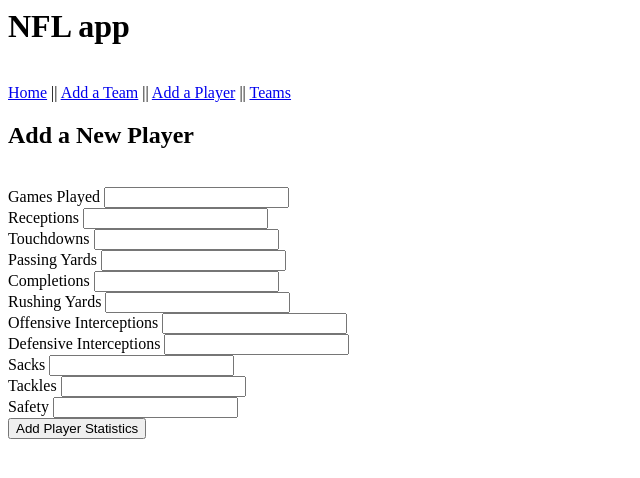
After one commit to BFDarian/Devops-core-fundamentals-proj, a Flask app: template application/templates/updateStats.html in a window 1280 px wide. The commit adds this page. Shown: the top 478 px of the page, without its empty margins (0-640 px from the left). Run offline with Flask 2, Linux system fonts and the light colour scheme; the template is opened without the code that fills it: values that come from a table or form of the project are taken from there, others are empty; parts of the project's set-up code (start-up, migrations or seed data) failed here and were passed over.

Commit message:
added all html files now

```diff
--- a/application/__init__.py
+++ b/application/__init__.py
@@ -7,7 +7,7 @@ import os
 
 app = Flask(__name__)
 
-app.config['SQLALCHEMY_DATABASE_URI'] = "sqlite:///"
+app.config['SQLALCHEMY_DATABASE_URI'] = "sqlite:///dataTeam.db"
 app.config['SQLALCHEMY_TRACK_MODIFICATIONS'] = False
 app.config['SECRET_KEY'] = "secret_key"
 
--- a/application/forms.py
+++ b/application/forms.py
@@ -35,13 +35,3 @@ class AddStats(FlaskForm):
    tackles = IntegerField('Tackles', validators = [DataRequired(message = "Field cannot be empty")])
    safety = IntegerField('Safety', validators = [DataRequired(message = "Field cannot be empty")])
    submit = SubmitField('Add Player Statistics')
-
-
-class SelectTeam(FlaskForm):
-    teamID = SelectField('Team', choices = [])
-    submit = SubmitField('Choose Team')
-
-
-class SelectPlayer(FlaskForm):
-    playerID = SelectField('Player', choices = [])
-    submit = SubmitField('Choose Player')
--- a/application/templates/teams.html
+++ b/application/templates/teams.html
@@ -2,7 +2,7 @@
 {% block body %}
 <h2>Teams</h2>
 {% for team in nflTeams %}
-<a href="{{ url_for('teamPlayer', teamid = team.id) }}">Team: {{ team.team_name }}</a> || <a>Stadium: {{ team.team_stadium }}</a>  || <a>Location: {{ team.team_location }}</a> || <a>Owner: {{ team.team_owner }}</a> || <a>Stadium Capacity: {{ team.capacity }}</a>
+<a href="{{ url_for('teamPlayer', teamid = team.id) }}">Team: {{ team.team_name }}</a> || <a>Stadium: {{ team.team_stadium }}</a>  || <a>Location: {{ team.team_location }}</a> || <a>Owner: {{ team.team_owner }}</a> || <a>Stadium Capacity: {{ team.capacity }}</a> || <button onclick ="{{ url_for('updateTeam', teamid = team.id) }}" >Update Team</button> || <button onclick ="{{ url_for('deleteTeam', teamid = team.id) }}" >Delete Team</button>
 <br>
 {% endfor %}
 {% endblock body %}
--- /dev/null
+++ b/application/templates/updateStats.html
@@ -0,0 +1,33 @@
+{% extends 'home.html' %}
+{% block body %}
+<h2>Add a New Player</h2>
+<br>
+<div class='form'>
+            <form method='POST' action=''>
+                {{ form.hidden_tag() }}
+                {{ form.games_played.label }} {{ form.games_played }}
+                <br>
+                {{ form.receptions.label }} {{ form.receptions }}
+                <br>
+                {{ form.touchdowns.label }} {{ form.touchdowns }}
+                <br>
+                {{ form.pass_yards.label }} {{ form.pass_yards }}
+                <br>
+                {{ form.completions.label }} {{ form.completions }}
+                <br>
+                {{ form.rush_yards.label }} {{ form.rush_yards }}
+                <br>
+                {{ form.off_int.label }} {{ form.off_int }}
+                <br>
+                {{ form.def_int.label }} {{ form.def_int }}
+                <br>
+                {{ form.sacks.label }} {{ form.sacks }}
+                <br>
+                {{ form.tackles.label }} {{ form.tackles }}
+                <br>
+                {{ form.safety.label }} {{ form.safety }}
+                <br>
+                {{ form.submit }}
+	    </form>
+</div>
+{% endblock body %}
```
Also changed, not shown: application/templates/updatePlayer.html (added, +17 -0 lines), application/templates/updateTeam.html (added, +17 -0 lines).
